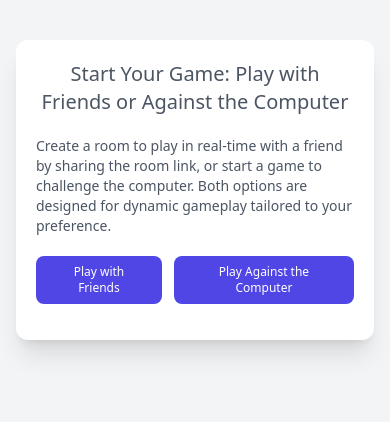
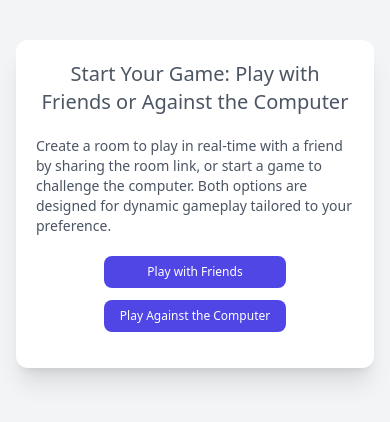
Before and after one commit to mustafadalga/othello, a Next.js app in the folder client/: page / in a window 390 px wide. Shown: the top 422 px of the page. Built offline with nearby package versions, Linux system fonts and the light colour scheme; no server answers.

Commit message:
Update button layout for mobile screens
- Place buttons one under the other for better mobile responsiveness
- Adjust styles for improved mobile user experience

```diff
--- a/client/app/_components/CreateGame.tsx
+++ b/client/app/_components/CreateGame.tsx
@@ -46,7 +46,7 @@
                 preference.
             </p>
 
-            <div className="flex gap-3 mb-4">
+            <div className="flex flex-col sm:flex-row gap-3 mb-4">
                 <button type="button"
                         onClick={() => handleCreateGame(false)}
                         className="bg-indigo-600 text-white hover:bg-indigo-700 rounded-lg px-4 py-2 font-normal text-xs lg:text-sm">
```
